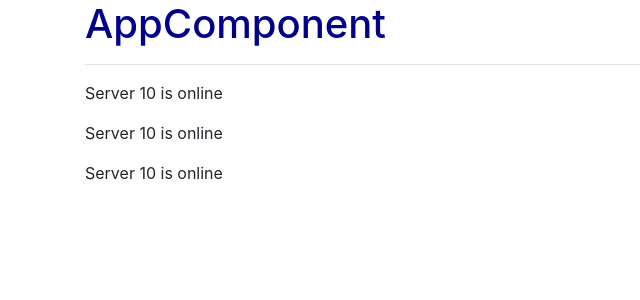
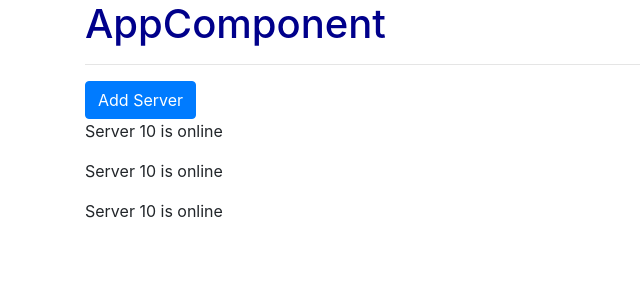
Before and after one commit to 3atharvkurdukar/first-angular-app, an Angular app: page / in a window 1280 px wide. Shown: the top 300 px of the page, without its empty margins (0-640 px from the left). Built offline with nearby package versions, Linux system fonts and the light colour scheme.

Commit message:
Using property binding to set atribute values

```diff
--- a/src/app/servers/servers.component.html
+++ b/src/app/servers/servers.component.html
@@ -1,3 +1,6 @@
+<button type="button" class="btn btn-primary" [disabled]="!allowNewServer">
+  Add Server
+</button>
 <app-server></app-server>
 <app-server></app-server>
 <app-server></app-server>
--- a/src/app/servers/servers.component.ts
+++ b/src/app/servers/servers.component.ts
@@ -10,7 +10,13 @@
 })
 export class ServersComponent implements OnInit {
 
-  constructor() { }
+  allowNewServer = false;
+
+  constructor() {
+    setTimeout(() => {
+      this.allowNewServer = true;
+    }, 2000);
+  }
 
   ngOnInit() {
   }
```
